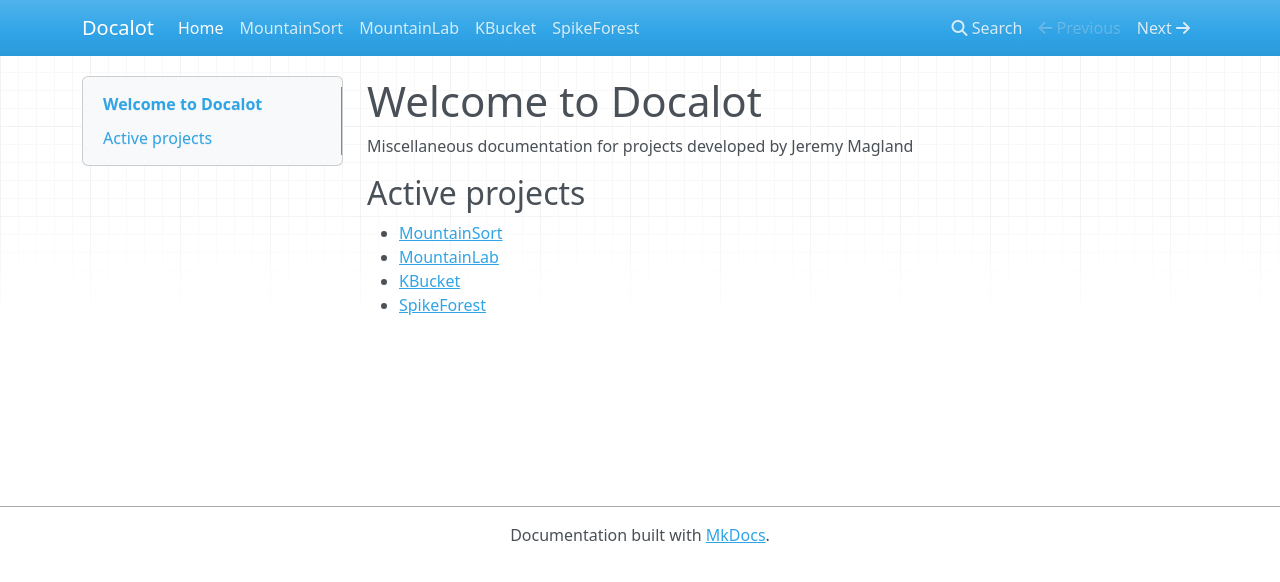
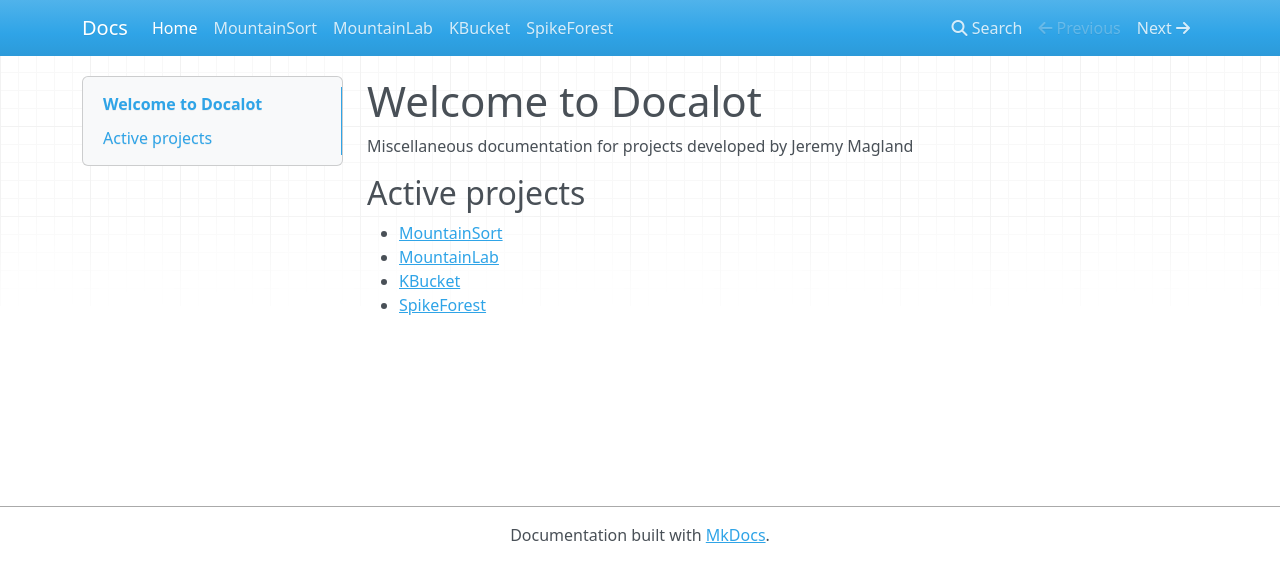
Before and after one commit to scratcharchive/spikeforest-docs, an MkDocs documentation site: the page built from docs/index.md, in a window 1280 px wide. Shown: the top 582 px of the page. Built offline with MkDocs 1.6.1, drawn with Linux system fonts in a browser that asks for light colours; nearby versions of some CDN libraries.

Commit message:
Update mkdocs.yml

```diff
--- a/mkdocs.yml
+++ b/mkdocs.yml
@@ -1,4 +1,4 @@
-site_name: Docalot
+site_name: Docs
 nav:
     - Home: index.md
     - MountainSort: mountainsort.md
```
